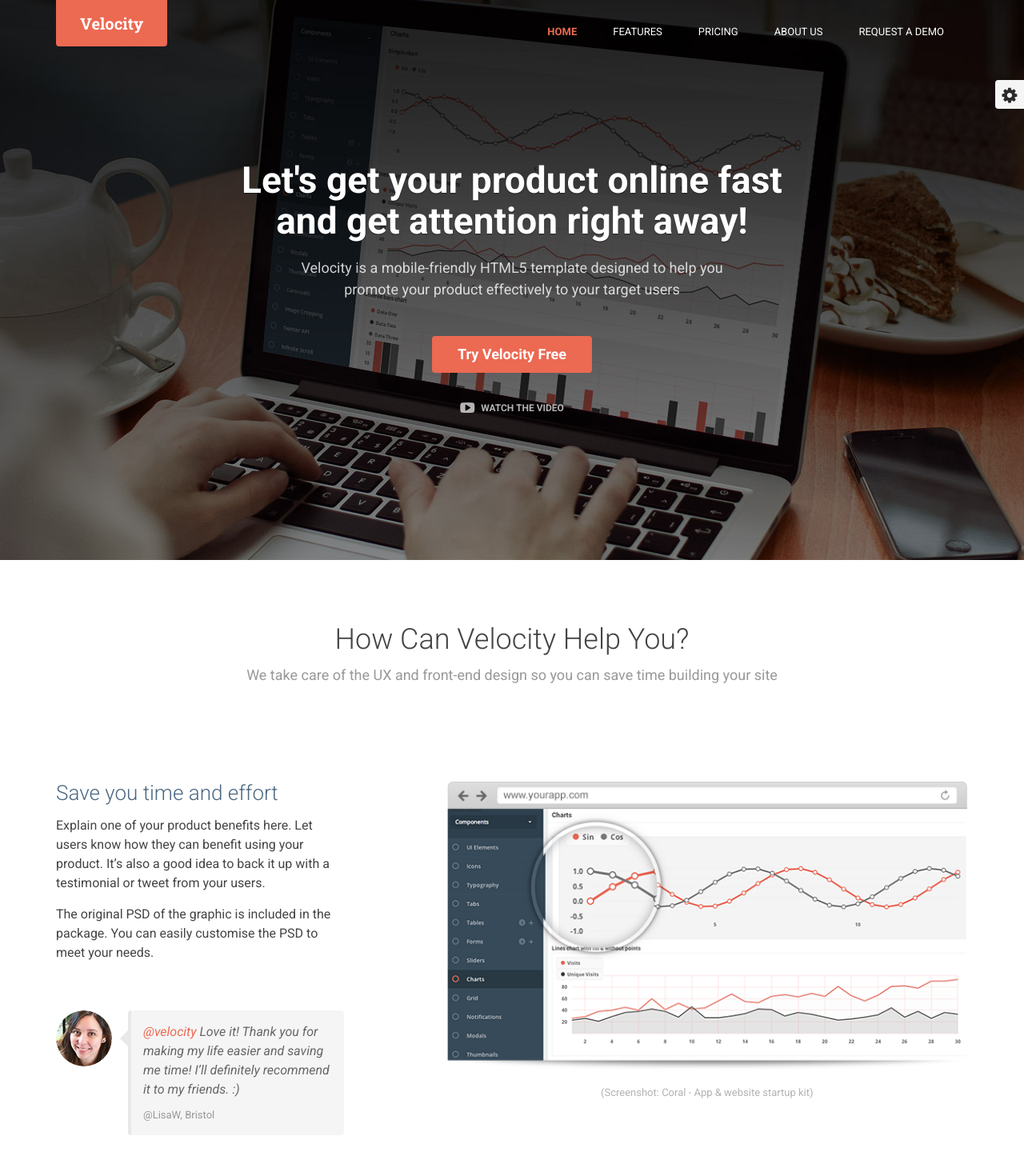
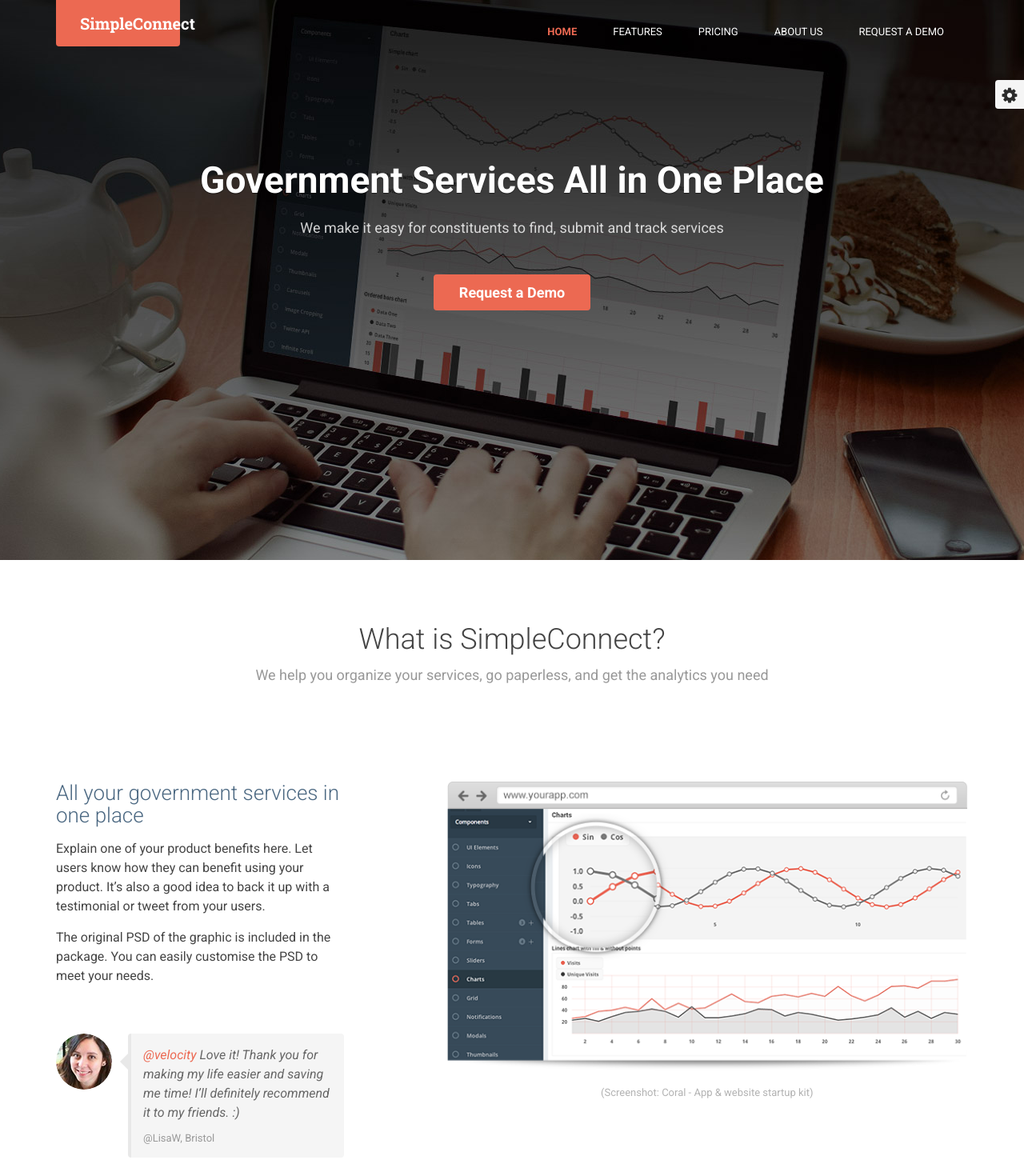
Before and after one commit to SimpleConnect/SimpleConnect.github.io, a plain HTML site: page index.html in a window 1280 px wide. Shown: the top 1450 px of the page at 80% size. Drawn offline with Linux system fonts and the light colour scheme; a script that the page names is missing.

Commit message:
text updates

```diff
--- a/index.html
+++ b/index.html
@@ -3,7 +3,7 @@
 <!--[if IE 9]> <html lang="en" class="ie9"> <![endif]-->
 <!--[if !IE]><!--> <html lang="en"> <!--<![endif]-->
 <head>
-    <title>Responsive website template for products</title>
+    <title>SimpleConnect</title>
     <!-- Meta -->
     <meta charset="utf-8">
     <meta http-equiv="X-UA-Compatible" content="IE=edge">
@@ -32,7 +32,7 @@
     <header id="header" class="header navbar-fixed-top">
         <div class="container">
             <h1 class="logo">
-                <a href="index.html"><span class="text">Velocity</span></a>
+                <a href="index.html"><span class="text">SimpleConnect</span></a>
             </h1><!--//logo-->
             <nav class="main-nav navbar-right" role="navigation">
                 <div class="navbar-header">
@@ -45,12 +45,11 @@
                 </div><!--//navbar-header-->
                 <div id="navbar-collapse" class="navbar-collapse collapse">
                     <ul class="nav navbar-nav">
-                    <li class="active nav-item"><a href="index.html">Home</a></li>
+                    	<li class="active nav-item"><a href="index.html">Home</a></li>
                         <li class="nav-item"><a href="features.html">Features</a></li>
                         <li class="nav-item"><a href="pricing.html">Pricing</a></li>
                         <li class="nav-item"><a href="about.html">About Us</a></li>
                         <li class="nav-item"><a href="contact.html">Request a Demo</a></li>
-                    </ul>
                     </ul><!--//nav-->
                 </div><!--//navabr-collapse-->
             </nav><!--//main-nav-->
@@ -69,10 +68,10 @@
 
     <section class="promo section section-on-bg">
         <div class="container text-center">
-            <h2 class="title">Let's get your product online fast<br />and get attention right away!</h2>
-            <p class="intro">Velocity is a mobile-friendly HTML5 template designed to help you <br /> promote your product effectively to your target users</p>
-            <p><a class="btn btn-cta btn-cta-primary" href="signup.html">Try Velocity Free</a></p>
-            <button type="button" class="play-trigger btn-link " data-toggle="modal" data-target="#modal-video" ><i class="fa fa-youtube-play"></i> Watch the video</button>
+            <h2 class="title">Government Services All in One Place<br /></h2>
+            <p class="intro">We make it easy for constituents to find, submit and track services</p>
+            <p><a class="btn btn-cta btn-cta-primary" href="contact.html">Request a Demo</a></p>
+      <!--      <button type="button" class="play-trigger btn-link " data-toggle="modal" data-target="#modal-video" ><i class="fa fa-youtube-play"></i> Watch the video</button>-->
         </div><!--//container-->
     </section><!--//promo-->
 
@@ -81,11 +80,11 @@
         <!-- ******Why Section****** -->
         <section id="why" class="section why">
             <div class="container">
-                <h2 class="title text-center">How Can Velocity Help You?</h2>
-                <p class="intro text-center">We take care of the UX and front-end design so you can save time building your site</p>
+                 <h2 class="title text-center">What is SimpleConnect?</h2>
+                <p class="intro text-center">We help you organize your services, go paperless, and get the analytics you need</p>
                 <div class="row item">
-                    <div class="content col-xs-12 col-md-4">
-                        <h3 class="title">Save you time and effort</h3>
+                    <div class="content col-md-4 col-sm-12 col-xs-12">
+                        <h3 class="title">All your government services in one place</h3>
                         <div class="desc">
                             <p>Explain one of your product benefits here. Let users know how they can benefit using your product. It’s also a good idea to back it up with a testimonial or tweet from your users.</p>
                             <p>The original PSD of the graphic is included in the package. You can easily customise the PSD to meet your needs.</p>
```
